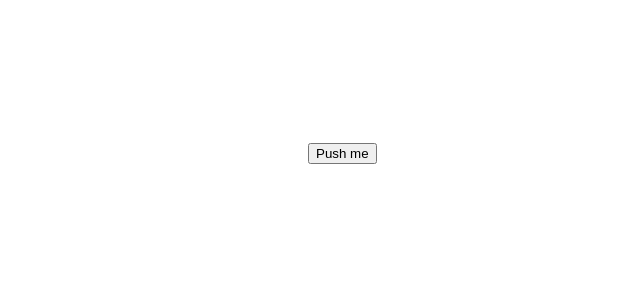
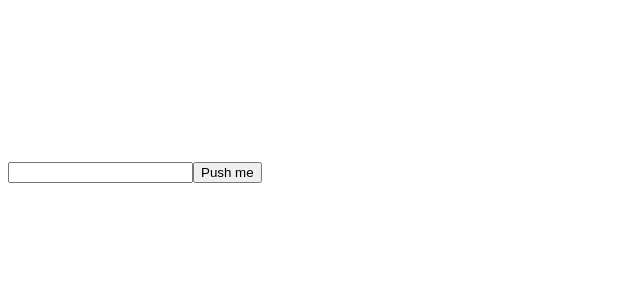
Before and after one commit to haja-fgabriel/webrtc-broadcast-client, a React app: page / in a window 1280 px wide. Shown: the top 300 px of the page, without its empty margins (0-640 px from the left). Built offline with nearby package versions, Linux system fonts and the light colour scheme.

Commit message:
Added text field for choosing the room to join

```diff
--- a/src/BroadcastStartButton.js
+++ b/src/BroadcastStartButton.js
@@ -1,10 +1,17 @@
-import React, { useContext } from 'react'
+import React, { useState, useContext } from 'react'
 import { VideoContext } from './VideoProvider'
 
 export const BroadcastStartButton = () => {
-  const { fetchVideo } = useContext(VideoContext)
+  const { fetchVideo, broadcaster, hasVideo } = useContext(VideoContext)
+  const [roomName, setRoomName] = useState('')
 
   return (
-    <button onClick={fetchVideo}>Push me</button>
+    <div>
+      {hasVideo && ((broadcaster && <p>You are a broadcaster.</p>) ||
+        <p>You are a viewer.</p>)
+      }
+      <input type="text" onChange={(e) => setRoomName(e.target.value)}></input>
+      <button onClick={() => fetchVideo(roomName)}>Push me</button>
+    </div>
   )
 }
```
